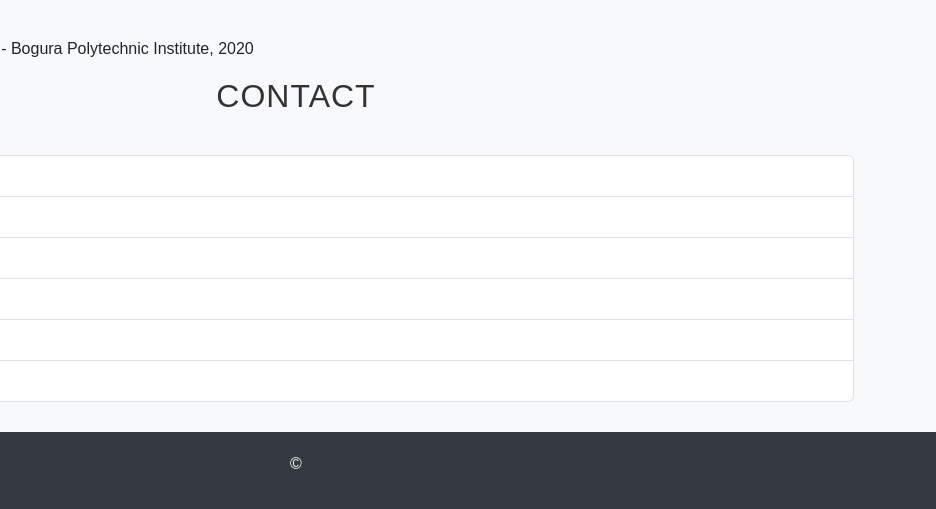
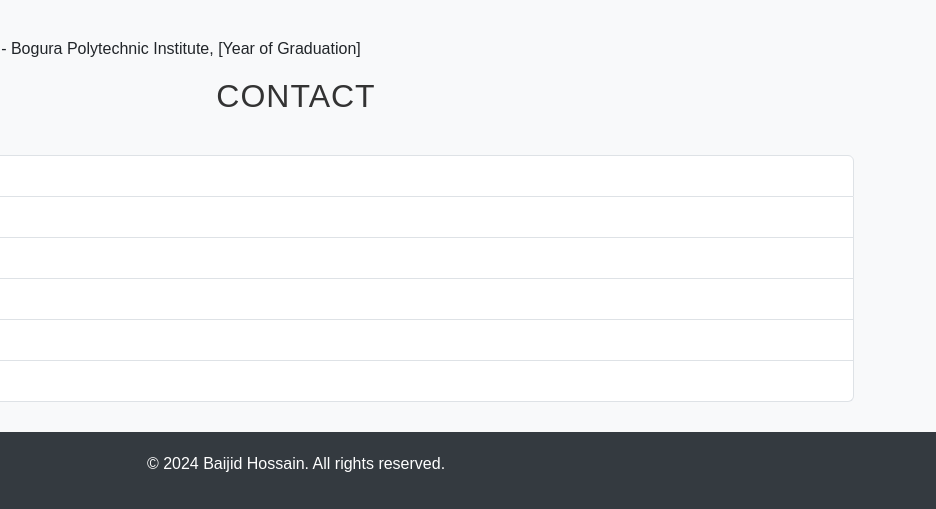
Before and after one commit to baijidhossain/portfolio, a plain HTML site: page index.html in a window 1280 px wide. Shown: the part 1557-2066 px from the top of the page, 344-1280 px from the left. Drawn offline with nearby package versions, Linux system fonts and the light colour scheme.

Commit message:
some updated

```diff
--- a/index.html
+++ b/index.html
@@ -171,7 +171,7 @@
 
 <section id="education" class="container">
     <h2 class="section-title">Education</h2>
-    <p><strong>Diploma in Computer Engineering</strong> - Bogura Polytechnic Institute, 2020</p>
+    <p><strong>Diploma in Computer Engineering</strong> - Bogura Polytechnic Institute, [Year of Graduation]</p>
 </section>
 
 <section id="contact" class="container">
@@ -205,4 +205,17 @@
 </section>
 
 <footer>
-    <p>&copy; <span id="
+    <p>&copy; <span id="currentYear"></span> Baijid Hossain. All rights reserved.</p>
+</footer>
+
+<!-- Bootstrap 5 JS and Popper.js -->
+<script src="https://cdn.jsdelivr.net/npm/@popperjs/core@2.11.6/dist/umd/popper.min.js"></script>
+<script src="https://cdn.jsdelivr.net/npm/bootstrap@5.3.0-alpha1/dist/js/bootstrap.min.js"></script>
+
+<!-- JavaScript to dynamically add the current year -->
+<script>
+    document.getElementById('currentYear').textContent = new Date().getFullYear();
+</script>
+
+</body>
+</html>
```
